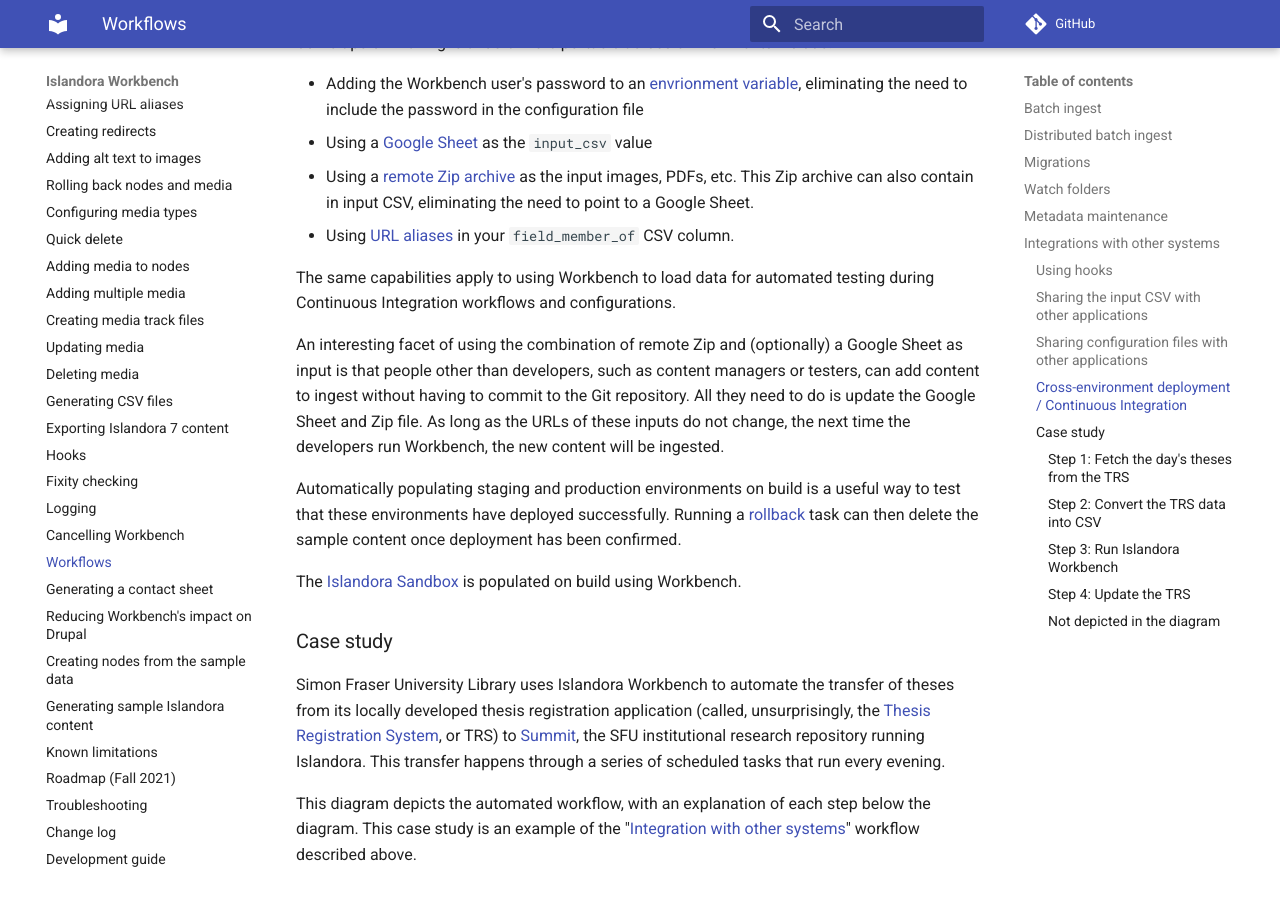
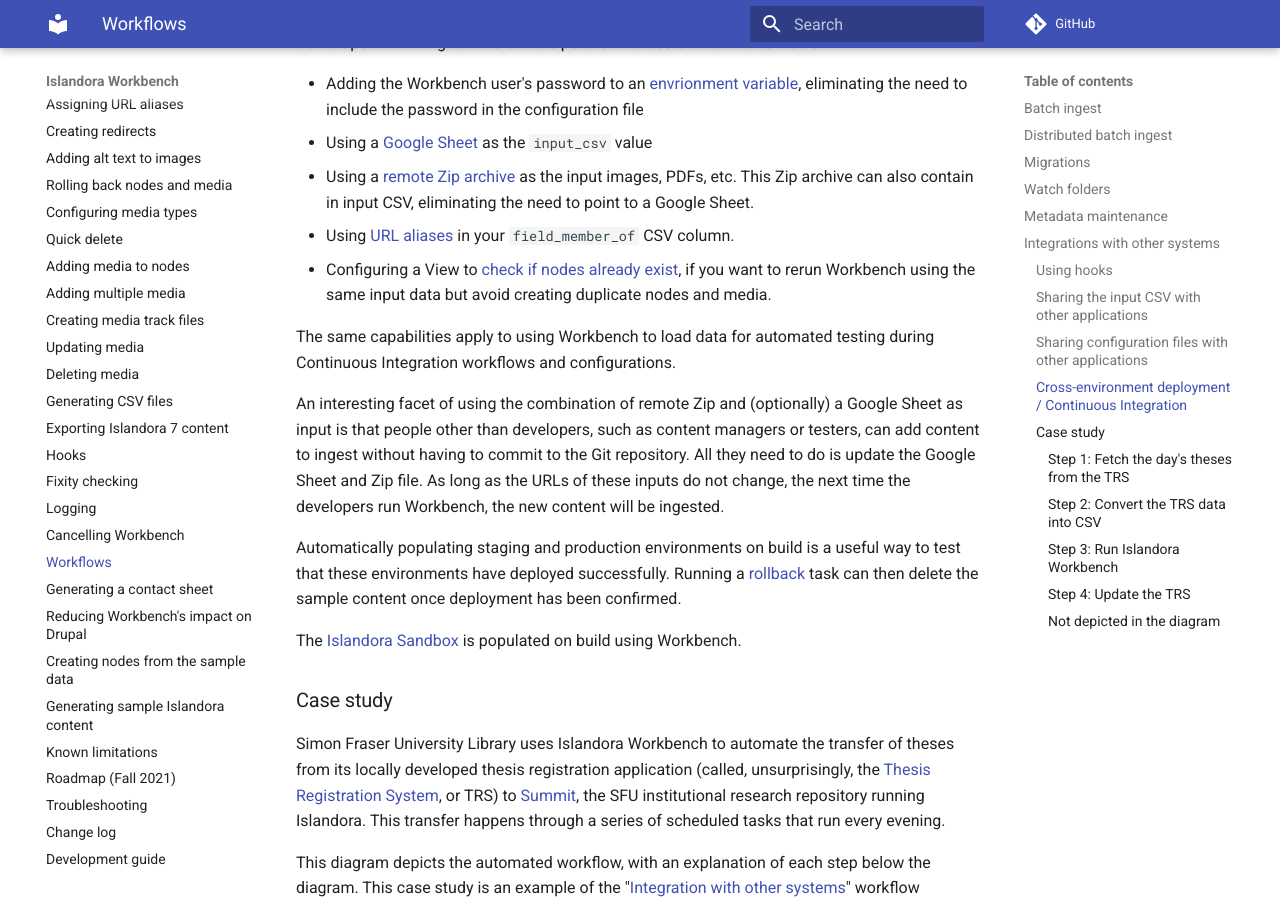
Before and after one commit to mjordan/islandora_workbench_docs, an MkDocs documentation site: the page built from docs/workflows.md, in a window 1280 px wide and 900 px high, scrolled down 8332 px. Built offline with MkDocs 1.6.1 and Material for MkDocs 9.7.7, drawn with Linux system fonts in a browser that asks for light colours; comment, search, counter and statistics services are not loaded.

Commit message:
Addition to new deployment workflow docs.

```diff
--- a/docs/workflows.md
+++ b/docs/workflows.md
@@ -123,6 +123,7 @@
 - Using a [Google Sheet](/islandora_workbench_docs/preparing_data/#using-a-google-sheet-as-the-input-csv-file) as the `input_csv` value
 - Using a [remote Zip archive](/islandora_workbench_docs/preparing_data/#using-a-local-or-remote-zip-archive-as-input-data) as the input images, PDFs, etc. This Zip archive can also contain in input CSV, eliminating the need to point to a Google Sheet.
 - Using [URL aliases](/islandora_workbench_docs/fields/#values-in-the-field_member_of-column) in your `field_member_of` CSV column.
+- Configuring a View to [check if nodes already exist](/islandora_workbench_docs/checking_if_nodes_exist/), if you want to rerun Workbench using the same input data but avoid creating duplicate nodes and media.
 
 The same capabilities apply to using Workbench to load data for automated testing during Continuous Integration workflows and configurations.
 
```
